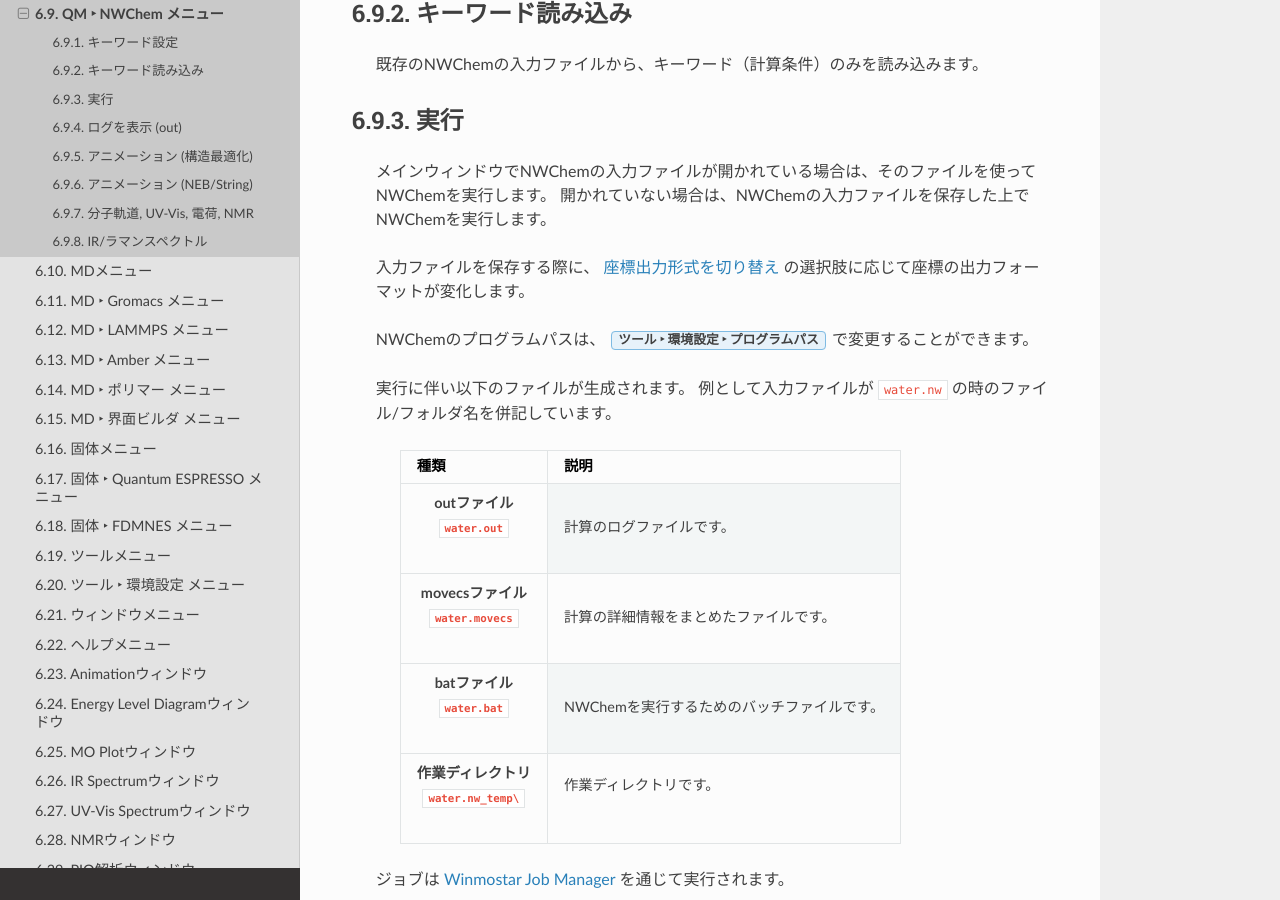
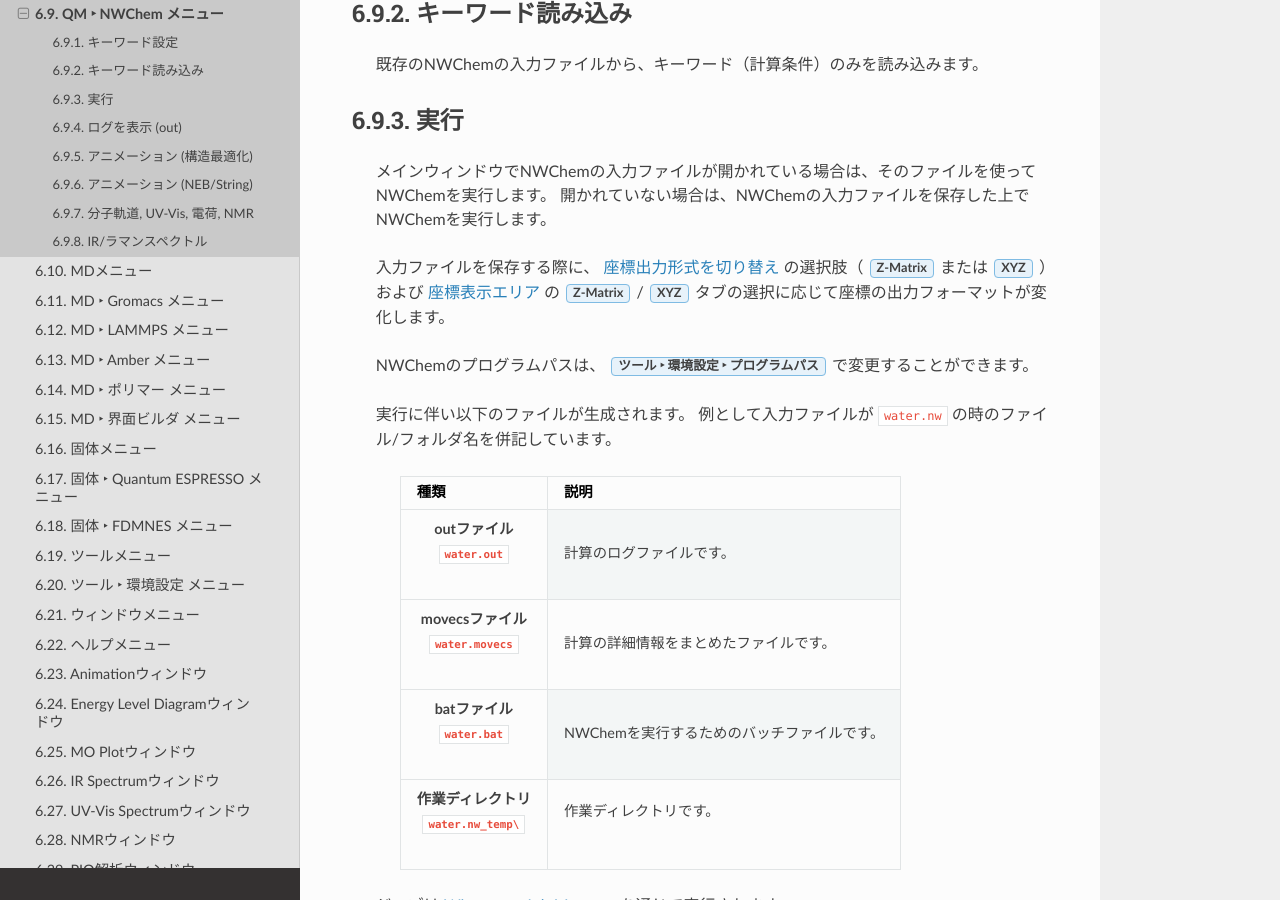
Before and after one commit to X-Ability/winmostar_doc, a Sphinx documentation site: the page built from source/winmos/qm/winmos_nwchem.rst, in a window 1280 px wide and 900 px high, scrolled down 3069 px. Built offline with Sphinx 7.4.7 and the Read the Docs theme 2.0.0, drawn with Linux system fonts in a browser that asks for light colours.

Commit message:
XYZ/ZMatrixの件追記
git-svn-id: http://varane/svn/winmostar_doc/trunk@58 10044ad8-96a7-4fcc-a7cb-627c628f43f5

```diff
--- a/source/winmos/qm/winmos_gamess.rst
+++ b/source/winmos/qm/winmos_gamess.rst
@@ -156,7 +156,7 @@
    メインウィンドウでGAMESSの入力ファイルが開かれている場合は、そのファイルを使ってGAMESSを実行します。
    開かれていない場合は、GAMESSの入力ファイルを保存した上でGAMESSを実行します。
 
-   入力ファイルを保存する際に、 :ref:`file_coordinateformat` の選択肢に応じて座標の出力フォーマットが変化します。
+   入力ファイルを保存する際に、 :ref:`file_coordinateformat` の選択肢（ :guilabel:`Z-Matrix` または :guilabel:`XYZ` ）および :ref:`座標表示エリア <gui_main>` の :guilabel:`Z-Matrix` / :guilabel:`XYZ` タブの選択に応じて座標の出力フォーマットが変化します。
 
    :guilabel:`(1) GAMESS実行` , :guilabel:`(2) GAMESS実行` の違いは、起動するGAMESSのプログラムパスです。
    プログラムパスは、 :menuselection:`ツール --> 環境設定 --> プログラムパス` で変更することができます。
--- a/source/winmos/qm/winmos_gaussian.rst
+++ b/source/winmos/qm/winmos_gaussian.rst
@@ -158,7 +158,7 @@
    メインウィンドウでGaussianの入力ファイルが開かれている場合は、そのファイルを使ってGaussianを実行します。
    開かれていない場合は、Gaussianの入力ファイルを保存した上でGaussianを実行します。
 
-   入力ファイルを保存する際に、 :ref:`file_coordinateformat` の選択肢に応じて座標の出力フォーマットが変化します。
+   入力ファイルを保存する際に、 :ref:`file_coordinateformat` の選択肢（ :guilabel:`Z-Matrix` または :guilabel:`XYZ` ）および :ref:`座標表示エリア <gui_main>` の :guilabel:`Z-Matrix` / :guilabel:`XYZ` タブの選択に応じて座標の出力フォーマットが変化します。
 
    Gaussianのプログラムパスは、 :menuselection:`ツール --> 環境設定 --> プログラムパス` で変更することができます。
 
--- a/source/winmos/qm/winmos_nwchem.rst
+++ b/source/winmos/qm/winmos_nwchem.rst
@@ -106,7 +106,7 @@
    メインウィンドウでNWChemの入力ファイルが開かれている場合は、そのファイルを使ってNWChemを実行します。
    開かれていない場合は、NWChemの入力ファイルを保存した上でNWChemを実行します。
 
-   入力ファイルを保存する際に、 :ref:`file_coordinateformat` の選択肢に応じて座標の出力フォーマットが変化します。
+   入力ファイルを保存する際に、 :ref:`file_coordinateformat` の選択肢（ :guilabel:`Z-Matrix` または :guilabel:`XYZ` ）および :ref:`座標表示エリア <gui_main>` の :guilabel:`Z-Matrix` / :guilabel:`XYZ` タブの選択に応じて座標の出力フォーマットが変化します。
 
    NWChemのプログラムパスは、 :menuselection:`ツール --> 環境設定 --> プログラムパス` で変更することができます。
 
--- a/source/winmos/semiempirical/winmos_mopac.rst
+++ b/source/winmos/semiempirical/winmos_mopac.rst
@@ -152,7 +152,7 @@
    メインウィンドウでMOPACの入力ファイルが開かれている場合は、そのファイルを使ってMOPACを実行します。
    開かれていない場合は、MOPACの入力ファイルを保存した上でMOPACを実行します。
 
-   入力ファイルを保存する際に、 :ref:`file_coordinateformat` の選択肢に応じて座標の出力フォーマットが変化します。
+   入力ファイルを保存する際に、 :ref:`file_coordinateformat` の選択肢（ :guilabel:`Z-Matrix` または :guilabel:`XYZ` ）および :ref:`座標表示エリア <gui_main>` の :guilabel:`Z-Matrix` / :guilabel:`XYZ` タブの選択に応じて座標の出力フォーマットが変化します。
 
    :guilabel:`(1) MOP6W70実行` , :guilabel:`(2) MOP7W70実行`, :guilabel:`(3) MOPACX実行` の違いは、起動するMOPACのプログラムパスです。
    プログラムパスは、 :menuselection:`ツール --> 環境設定 --> プログラムパス` で変更することができます。
```
